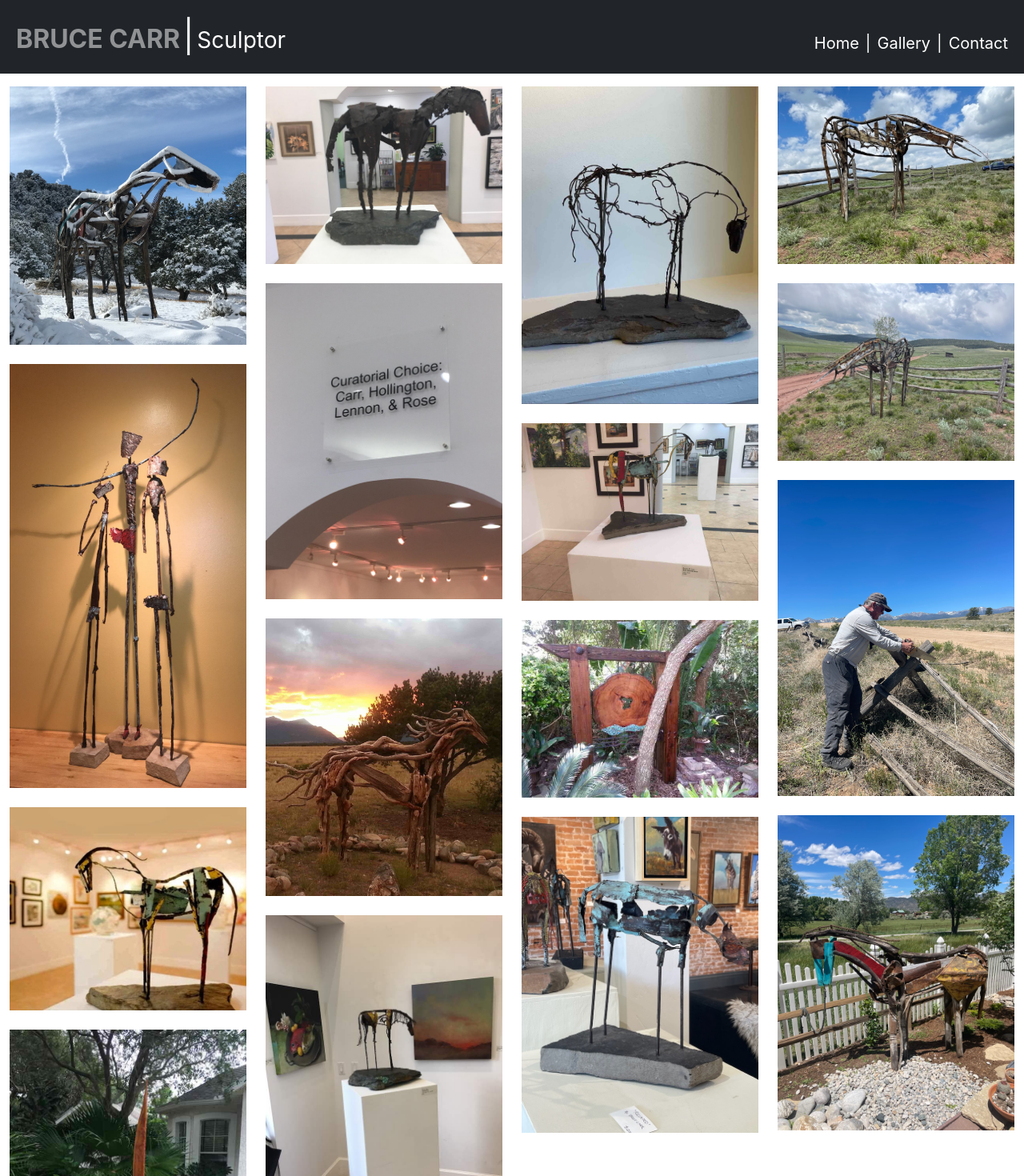
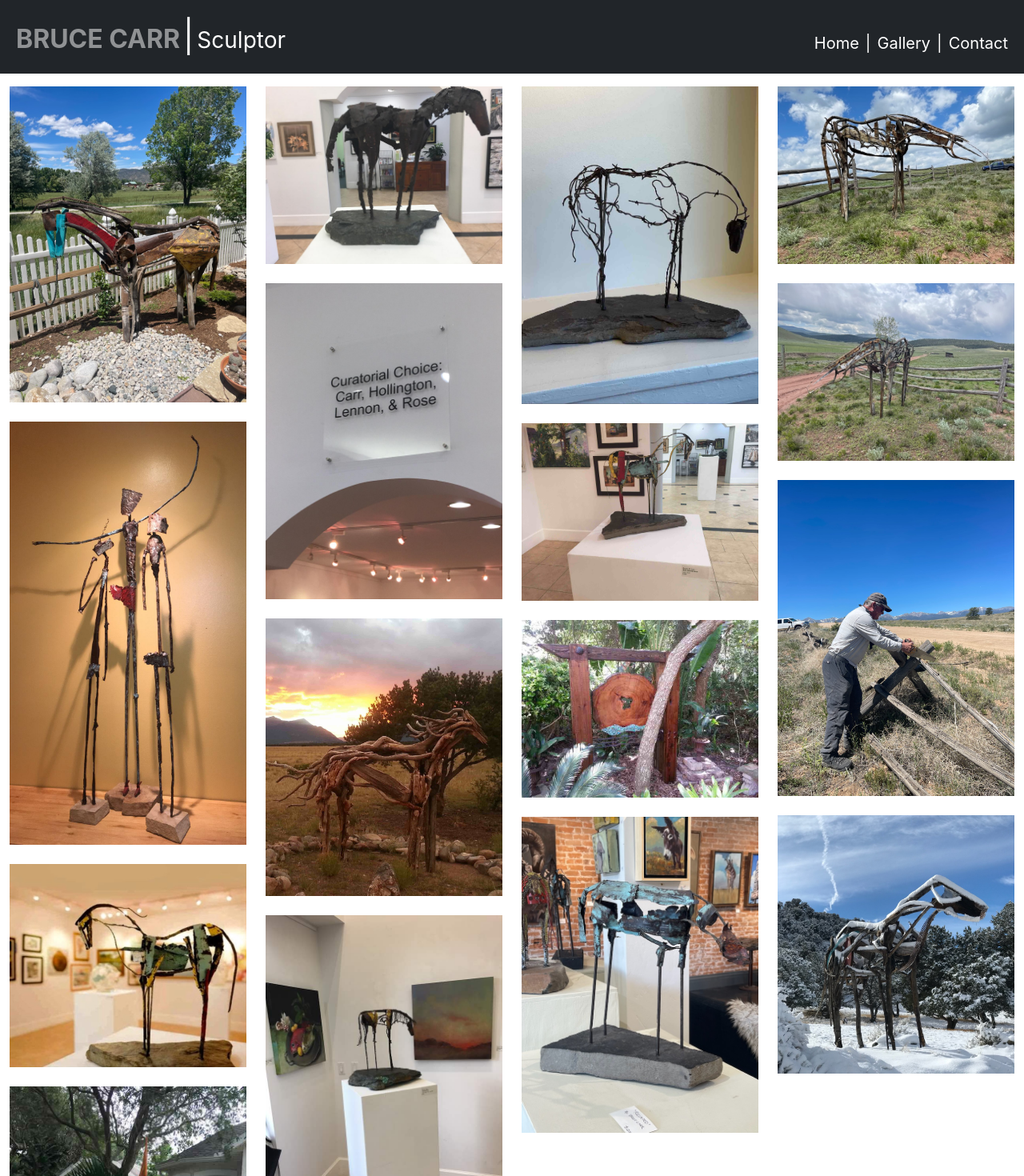
Before and after one commit to ryanecarr/brucecarr.org, a React (Create React App) app: page /gallery in a window 1280 px wide. Shown: the top 1470 px of the page at 80% size. Built offline with nearby package versions, Linux system fonts and the light colour scheme.

Commit message:
Update Gallery.js

```diff
--- a/src/Pages/Gallery/Gallery.js
+++ b/src/Pages/Gallery/Gallery.js
@@ -21,7 +21,7 @@ const Gallery = () => {
     <div className='container-fluid mt-3'>
       <div className='row'>
         <div className='col-lg-3 col-md-6 mb-4'>
-          <img src={art12} className='img-fluid mb-4' alt='' />
+          <img src={art16} className='img-fluid mb-4' alt='' />
           <img src={art02} className='img-fluid mb-4' alt='' />
           <img
             src={art01}
@@ -108,7 +108,7 @@ const Gallery = () => {
             data-wow-delay='0.2s'
           />
           <img
-            src={art16}
+            src={art12}
             className='img-fluid mb-4'
             alt=''
             data-wow-delay='0.5s'
```
